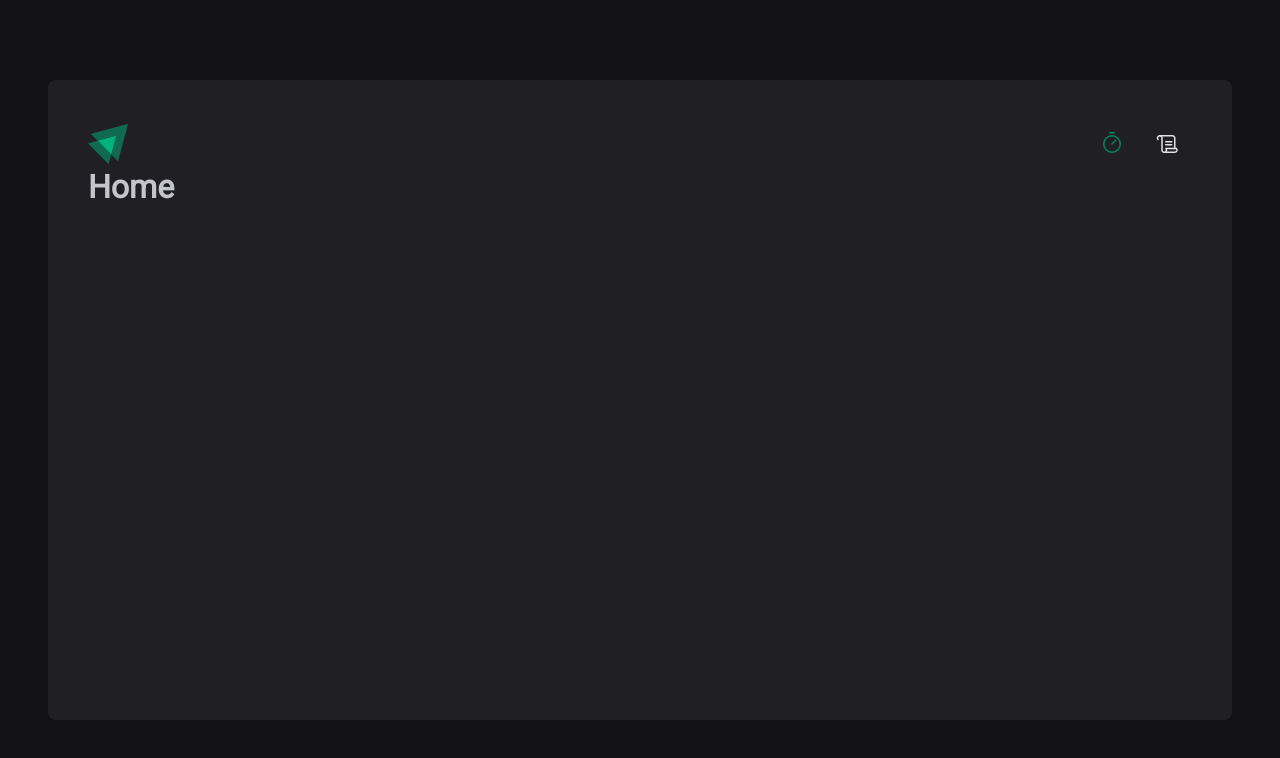
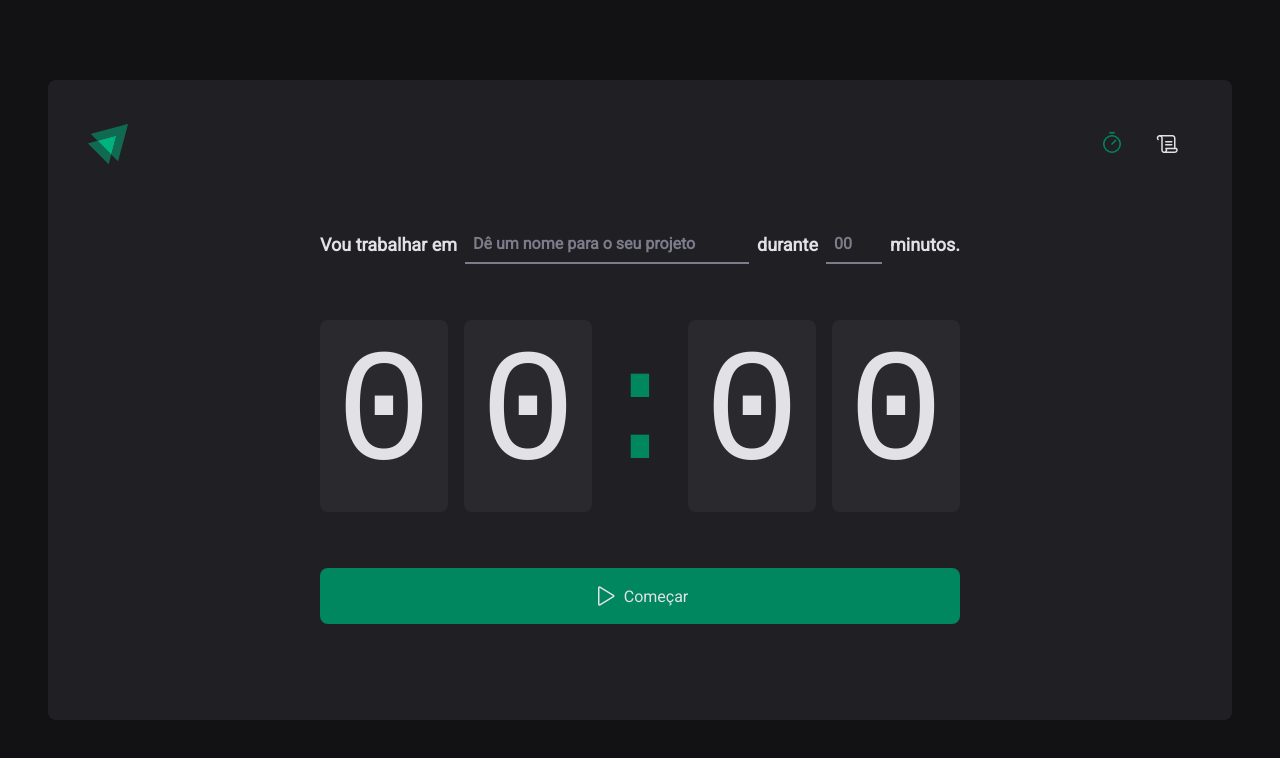
Before and after one commit to joaofreitas91/react-js-pomodoro-timer, a React (Vite) app: page / in a window 1280 px wide. Shown: the top 758 px of the page. Built offline with nearby package versions, Linux system fonts and the light colour scheme.

Commit message:
:rocket: home page

```diff
--- /dev/null
+++ b/src/pages/History/styles.ts
@@ -0,0 +1,3 @@
+import styled from 'styled-components'
+
+export const HistoryContainer = styled.header``
--- a/src/pages/Home.tsx
+++ /dev/null
@@ -1,3 +0,0 @@
-export const Home = () => {
-  return <h1>Home</h1>
-}
--- /dev/null
+++ b/src/pages/Home/index.tsx
@@ -0,0 +1,60 @@
+import { Play } from 'phosphor-react'
+import {
+  CountdownContainer,
+  FormContainer,
+  HomeContainer,
+  MinutesAmountInput,
+  Separator,
+  StartCountdownButton,
+  TaskInput,
+} from './styles'
+
+export const Home = () => {
+  return (
+    <HomeContainer>
+      <form action="">
+        <FormContainer>
+          <label htmlFor="task">Vou trabalhar em</label>
+          <TaskInput
+            type="text"
+            id="task"
+            list="task-suggestions"
+            placeholder="Dê um nome para o seu projeto"
+          />
+
+          <datalist id="task-suggestions">
+            <option value="Projeto 1" />
+            <option value="Projeto 2" />
+            <option value="Projeto 3" />
+            <option value="Projeto 4" />
+          </datalist>
+
+          <label htmlFor="minutesAmount">durante</label>
+          <MinutesAmountInput
+            type="number"
+            id="minutesAmount"
+            placeholder="00"
+            min={5}
+            max={60}
+            step={5}
+          />
+
+          <span>minutos.</span>
+        </FormContainer>
+
+        <CountdownContainer>
+          <span>0</span>
+          <span>0</span>
+          <Separator>:</Separator>
+          <span>0</span>
+          <span>0</span>
+        </CountdownContainer>
+
+        <StartCountdownButton type="submit">
+          <Play size={24} />
+          Começar
+        </StartCountdownButton>
+      </form>
+    </HomeContainer>
+  )
+}
--- /dev/null
+++ b/src/pages/Home/styles.ts
@@ -0,0 +1,112 @@
+import styled from 'styled-components'
+
+export const HomeContainer = styled.main`
+  flex: 1;
+
+  display: flex;
+  flex-direction: column;
+  align-items: center;
+  justify-content: center;
+
+  form {
+    display: flex;
+    flex-direction: column;
+    align-items: center;
+    gap: 3.5rem;
+  }
+`
+
+export const FormContainer = styled.div`
+  width: 100%;
+
+  display: flex;
+  flex-wrap: wrap;
+  align-items: center;
+  justify-content: center;
+  gap: 0.5rem;
+
+  color: ${({ theme }) => theme.colors['gray-100']};
+  font-size: 1.125rem;
+  font-weight: bold;
+`
+
+const BaseInput = styled.input`
+  background: transparent;
+  height: 2.5rem;
+  border: 0;
+  border-bottom: 2px solid ${({ theme }) => theme.colors['gray-500']};
+  font-weight: bold;
+  font-size: 1rem;
+  padding: 0.5rem;
+  color: ${({ theme }) => theme.colors['gray-100']};
+
+  &:focus {
+    box-shadow: none;
+    border-color: ${({ theme }) => theme.colors['green-500']};
+  }
+
+  &::placeholder {
+    color: ${({ theme }) => theme.colors['gray-500']};
+  }
+`
+
+export const TaskInput = styled(BaseInput)`
+  flex: 1;
+
+  &::-webkit-calendar-picker-indicator {
+    display: none !important;
+  }
+`
+
+export const MinutesAmountInput = styled(BaseInput)`
+  width: 3.5rem;
+`
+
+export const CountdownContainer = styled.div`
+  font-family: 'Roboto-Mono', monospace;
+  font-size: 10rem;
+  line-height: 8rem;
+  color: ${({ theme }) => theme.colors['gray-100']};
+
+  display: flex;
+  gap: 1rem;
+
+  span {
+    background: ${({ theme }) => theme.colors['gray-700']};
+    padding: 2rem 1rem;
+    border-radius: 8px;
+  }
+`
+
+export const Separator = styled.div`
+  padding: 2rem 0;
+  color: ${({ theme }) => theme.colors['green-500']};
+
+  width: 4rem;
+  overflow: hidden;
+  display: flex;
+  justify-content: center;
+`
+export const StartCountdownButton = styled.button`
+  width: 100%;
+  border: 0;
+  border-radius: 8px;
+  padding: 1rem;
+
+  display: flex;
+  align-items: center;
+  justify-content: center;
+  gap: 0.5rem;
+
+  background: ${({ theme }) => theme.colors['green-500']};
+  color: ${({ theme }) => theme.colors['gray-100']};
+
+  &:disabled {
+    opacity: 0.7;
+    cursor: not-allowed;
+  }
+
+  &:not(:disabled):hover {
+    background: ${({ theme }) => theme.colors['green-700']};
+  }
+`
--- a/src/styles/global.ts
+++ b/src/styles/global.ts
@@ -2,9 +2,9 @@
 
 const globalTheme = createGlobalStyle`
 * {
-  box-sizing: border-box;
   margin: 0;
   padding: 0;
+  box-sizing: border-box;
 }
 
 :focus {
@@ -13,10 +13,11 @@
 }
 
 body{
-  width: 100%;
-  height: 100vh;
+  padding: 0 .5rem;
   background-color: ${(props) => props.theme.colors['gray-900']};
   color: ${(props) => props.theme.colors['gray-300']};
+  -webkit-font-smoothing: antialiased;
+
 }
 
 body, input, button, textarea{
@@ -24,7 +25,6 @@
   font-weight: 400;
   font-size: 1rem;
 }
-
 `
 
 export default globalTheme
```
Also changed, not shown: src/pages/History/index.tsx (renamed from src/pages/History.tsx).
